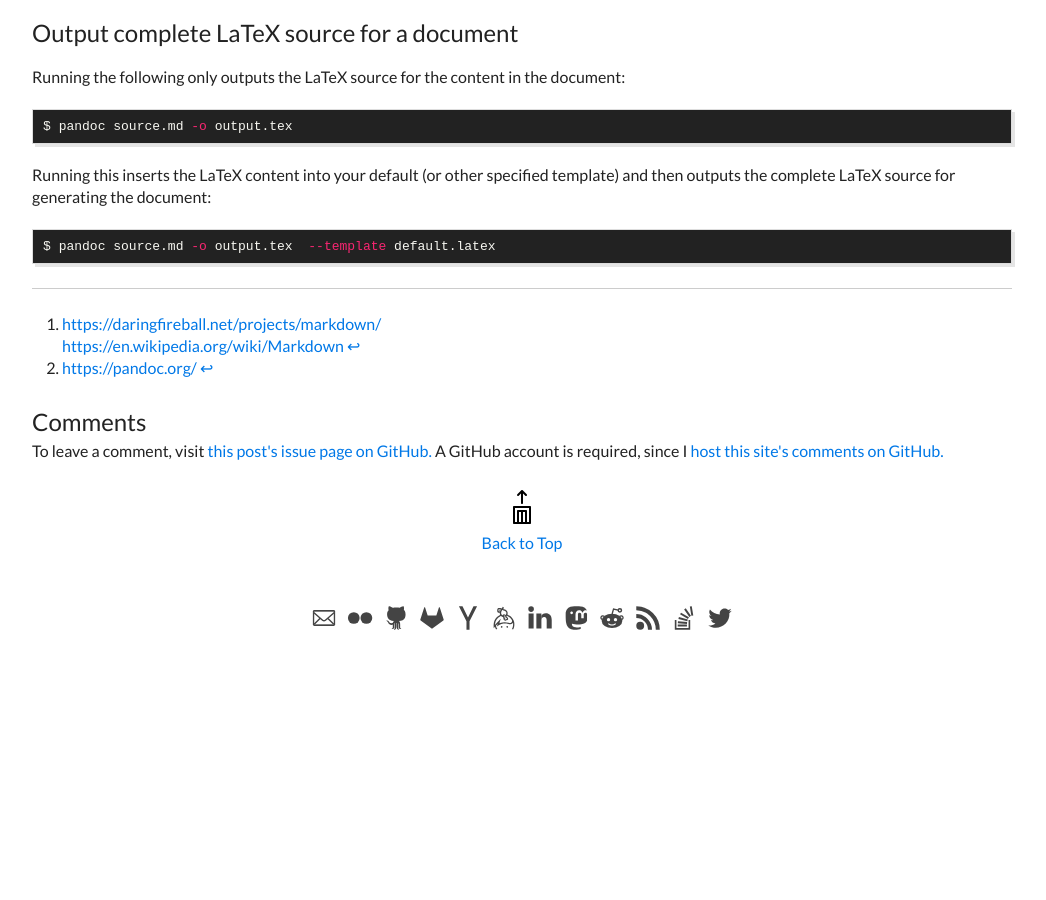
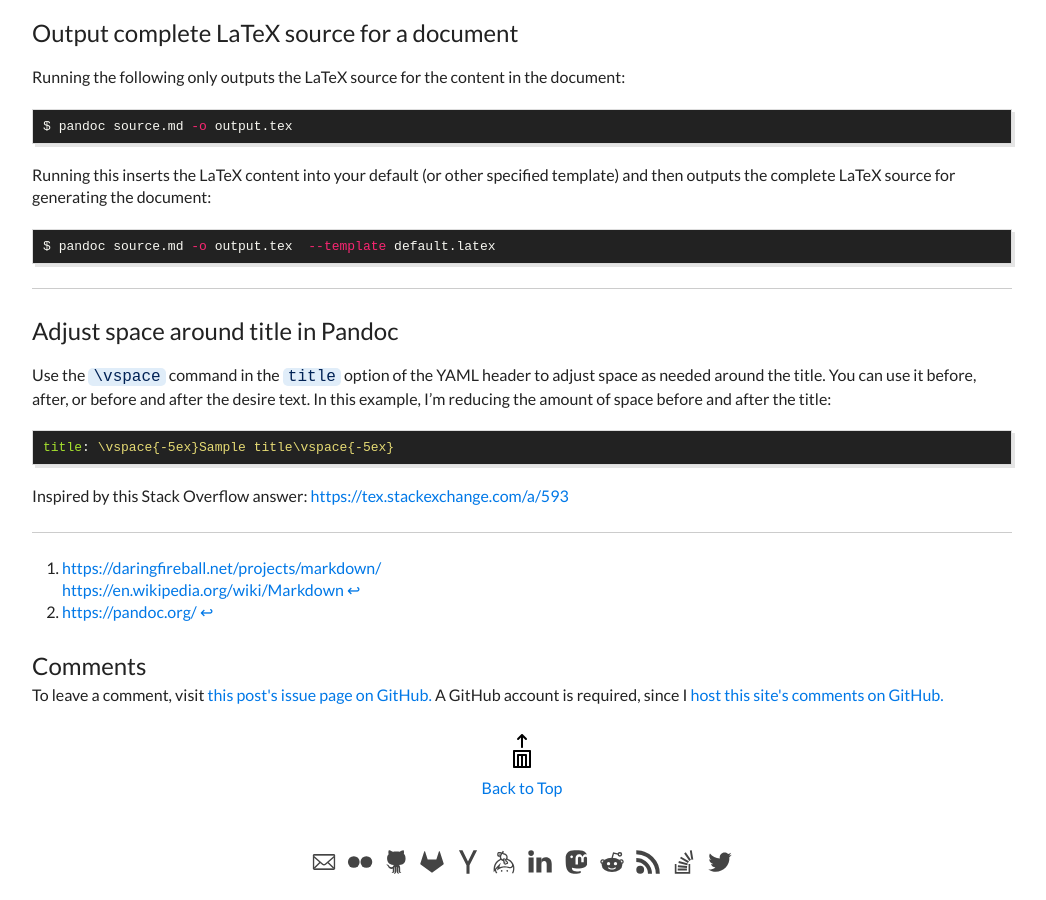
Before and after one commit to seanlane/seanlane.github.io, a Jekyll site: the page built from _posts/2018/2018-08-17-markdown-pandoc-latex-snippets.md, in a window 1280 px wide and 900 px high, scrolled down 1239 px. Shown: the whole window, without its empty margins (118-1164 px from the left). Built offline with Jekyll 4.4.1, drawn with Linux system fonts in a browser that asks for light colours; nearby versions of some CDN libraries; formulas are drawn with MathJax 3; before the commit the page ends 1895 px from its top, so only the background shows below that.

Commit message:
Add snippet

````diff
--- a/_posts/2018/2018-08-17-markdown-pandoc-latex-snippets.md
+++ b/_posts/2018/2018-08-17-markdown-pandoc-latex-snippets.md
@@ -69,6 +69,18 @@ Running this inserts the LaTeX content into your default (or other specified tem
 $ pandoc source.md -o output.tex  --template default.latex
 ```
 
+---
+
+## Adjust space around title in Pandoc
+
+Use the `\vspace` command in the `title` option of the YAML header to adjust space as needed around the title. You can use it before, after, or before and after the desire text. In this example, I'm reducing the amount of space before and after the title:
+
+```yaml
+title: \vspace{-5ex}Sample title\vspace{-5ex}
+```
+
+Inspired by this Stack Overflow answer: [https://tex.stackexchange.com/a/593](https://tex.stackexchange.com/a/593)
+
 {% include footnotes.md %}
 
 [^1]: [https://daringfireball.net/projects/markdown/](https://daringfireball.net/projects/markdown/) <br/> [https://en.wikipedia.org/wiki/Markdown](https://en.wikipedia.org/wiki/Markdown)
````
